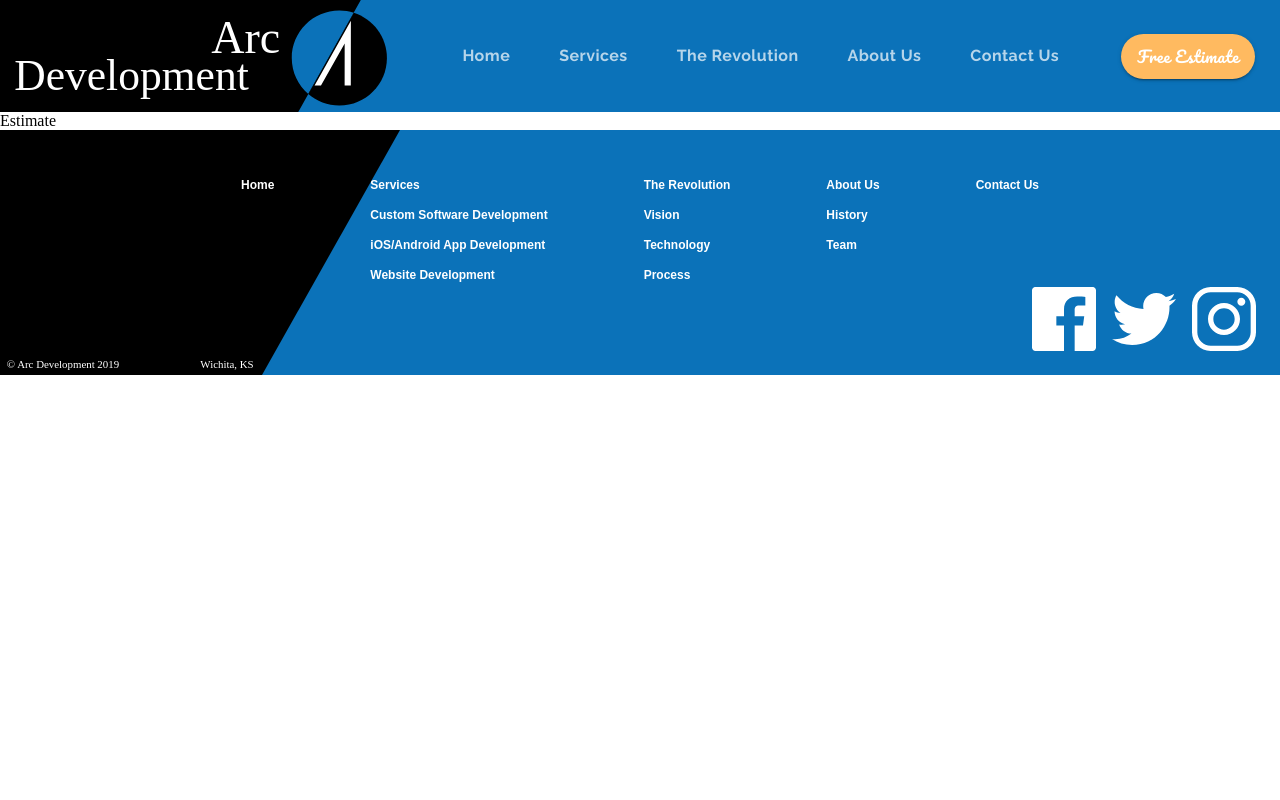
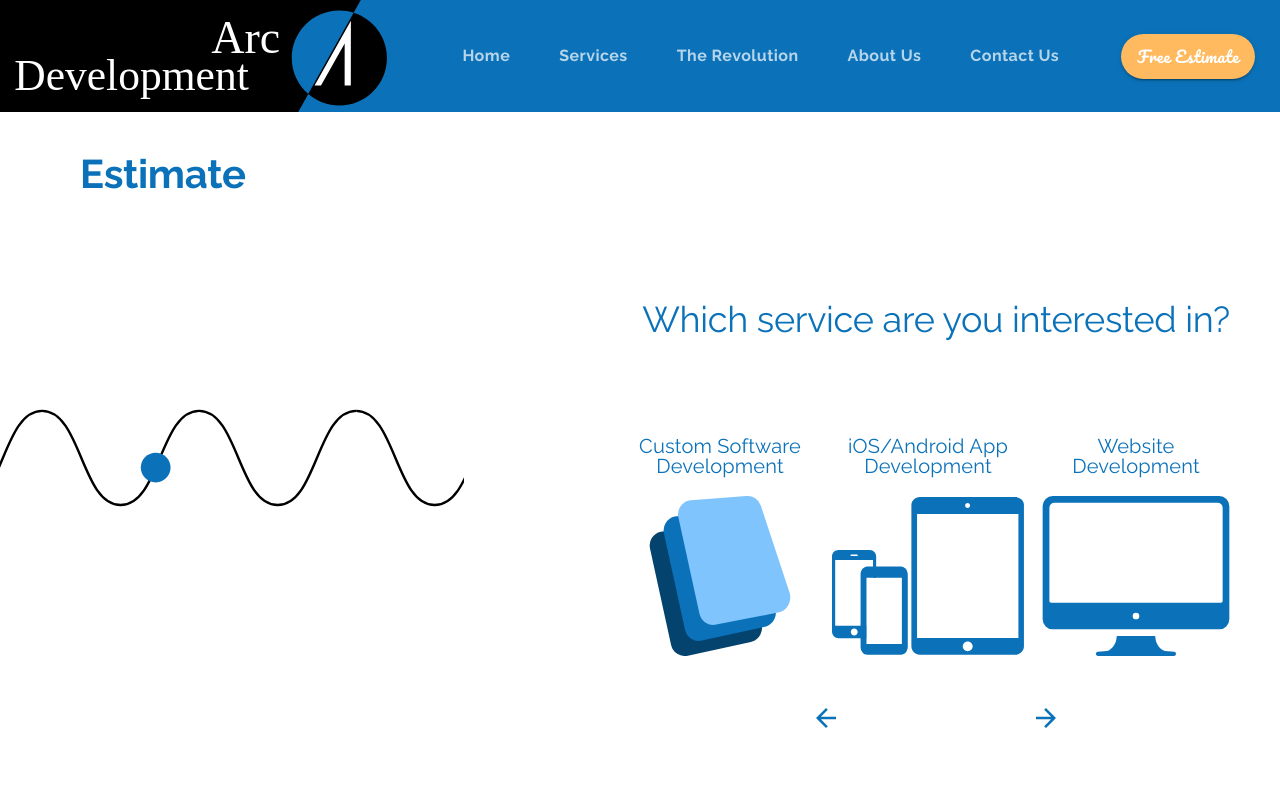
Before and after one commit to aizharjohn/arcdevelopment, a React (Create React App) app: page /estimate in a window 1280 px wide. Shown: the top 800 px of the page. Built offline with nearby package versions, Linux system fonts and the light colour scheme.

Commit message:
Started creating the estimate page.

```diff
--- a/src/components/App.js
+++ b/src/components/App.js
@@ -12,6 +12,7 @@
 import Revolution from './Revolution';
 import About from './About';
 import Contact from './Contact';
+import Estimate from './Estimate';
 
 const App = () => {
   const [selectedIndex, setSelectedIndex] = useState(0);
@@ -115,7 +116,17 @@
               />
             )}
           />
-          <Route exact path="/estimate" component={() => <div>Estimate</div>} />
+          <Route
+            exact
+            path="/estimate"
+            render={(props) => (
+              <Estimate
+                {...props}
+                setValue={setValue}
+                setSelectedIndex={setSelectedIndex}
+              />
+            )}
+          />
         </Switch>
         <Footer setValue={setValue} setSelectedIndex={setSelectedIndex} />
       </Router>
--- /dev/null
+++ b/src/components/Estimate.js
@@ -0,0 +1,187 @@
+import React from 'react';
+import Lottie from 'react-lottie';
+import { makeStyles, useTheme } from '@material-ui/styles';
+import {
+  Grid,
+  Typography,
+  Button,
+  IconButton,
+  TextField,
+  useMediaQuery,
+} from '@material-ui/core';
+
+import check from '../assets/check.svg';
+import send from '../assets/send.svg';
+import software from '../assets/software.svg';
+import mobile from '../assets/mobile.svg';
+import website from '../assets/website.svg';
+import backArrow from '../assets/backArrow.svg';
+import forwardArrow from '../assets/forwardArrow.svg';
+import backArrowDisabled from '../assets/backArrowDisabled.svg';
+import forwardArrowDisabled from '../assets/forwardArrowDisabled.svg';
+import camera from '../assets/camera.svg';
+import upload from '../assets/upload.svg';
+import person from '../assets/person.svg';
+import persons from '../assets/persons.svg';
+import people from '../assets/people.svg';
+import info from '../assets/info.svg';
+import bell from '../assets/bell.svg';
+import users from '../assets/users.svg';
+import iphone from '../assets/iphone.svg';
+import gps from '../assets/gps.svg';
+import customized from '../assets/customized.svg';
+import data from '../assets/data.svg';
+import android from '../assets/android.svg';
+import globe from '../assets/globe.svg';
+import biometrics from '../assets/biometrics.svg';
+
+import estimateAnimation from '../animations/estimateAnimation/data.json';
+
+const useStyles = makeStyles((theme) => ({
+  icon: {
+    width: '12em',
+    height: '10em',
+  },
+  estimateButton: {
+    ...theme.typography.estimate,
+    backgroundColor: theme.palette.common.orange,
+    borderRadius: 50,
+    height: 50,
+    width: 225,
+    fontSize: '1.25rem',
+    marginTop: '5em',
+    '&:hover': {
+      backgroundColor: theme.palette.secondary.light,
+    },
+  },
+}));
+
+const Estimate = () => {
+  const classes = useStyles();
+  const theme = useTheme();
+
+  const defaultOptions = {
+    loop: true,
+    autoplay: false,
+    animationData: estimateAnimation,
+    rendererSettings: {
+      preserveAspectRatio: 'xMidYMid slice',
+    },
+  };
+
+  return (
+    <Grid container direction="row">
+      <Grid item container direction="column" lg>
+        <Grid item style={{ marginTop: '2em', marginLeft: '5em' }}>
+          <Typography variant="h2">Estimate</Typography>
+        </Grid>
+        <Grid
+          item
+          style={{ marginRight: '10em', maxWidth: '50em', marginTop: '7.5em' }}
+        >
+          <Lottie options={defaultOptions} height="100%" width="100%" />
+        </Grid>
+      </Grid>
+      <Grid
+        item
+        container
+        direction="column"
+        alignItems="center"
+        lg
+        style={{ marginRight: '2em', marginBottom: '25em' }}
+      >
+        <Grid item>
+          <Typography
+            variant="h2"
+            align="center"
+            style={{
+              fontWeight: 500,
+              fontSize: '2.25rem',
+              marginBottom: '2.5em',
+              marginTop: '5em',
+            }}
+            gutterBottom
+          >
+            Which service are you interested in?
+          </Typography>
+        </Grid>
+        <Grid item container>
+          <Grid item container direction="column" md>
+            <Grid item style={{ maxWidth: '12em' }}>
+              <Typography
+                variant="h6"
+                align="center"
+                style={{ marginBottom: '1em' }}
+              >
+                Custom Software Development
+              </Typography>
+            </Grid>
+            <Grid item>
+              <img
+                src={software}
+                alt="three floating screens"
+                className={classes.icon}
+              />
+            </Grid>
+          </Grid>
+          <Grid item container direction="column" md>
+            <Grid item style={{ maxWidth: '12em' }}>
+              <Typography
+                variant="h6"
+                align="center"
+                style={{ marginBottom: '1em' }}
+              >
+                iOS/Android App Development
+              </Typography>
+            </Grid>
+            <Grid item>
+              <img
+                src={mobile}
+                alt="phones and tablet outline"
+                className={classes.icon}
+              />
+            </Grid>
+          </Grid>
+          <Grid item container direction="column" md>
+            <Grid item style={{ maxWidth: '12em' }}>
+              <Typography
+                variant="h6"
+                align="center"
+                style={{ marginBottom: '1em' }}
+              >
+                Website Development
+              </Typography>
+            </Grid>
+            <Grid item>
+              <img
+                src={website}
+                alt="computer outline"
+                className={classes.icon}
+              />
+            </Grid>
+          </Grid>
+        </Grid>
+        <Grid
+          item
+          container
+          justify="space-between"
+          style={{ width: '15em', marginTop: '3em' }}
+        >
+          <Grid item>
+            <img src={backArrow} alt="previous question" />
+          </Grid>
+          <Grid item>
+            <img src={forwardArrow} alt="next question" />
+          </Grid>
+        </Grid>
+        <Grid item>
+          <Button variant="contained" className={classes.estimateButton}>
+            Get Estimate
+          </Button>
+        </Grid>
+      </Grid>
+    </Grid>
+  );
+};
+
+export default Estimate;
--- a/src/components/ui/Theme.js
+++ b/src/components/ui/Theme.js
@@ -50,6 +50,12 @@
       fontSize: '1.75rem',
       color: arcBlue,
       fontWeight: 700,
+    },
+    h6: {
+      fontWeight: 500,
+      fontFamily: 'Raleway',
+      color: arcBlue,
+      lineHeight: 1,
     },
     subtitle1: {
       fontSize: '1.25rem',
```
